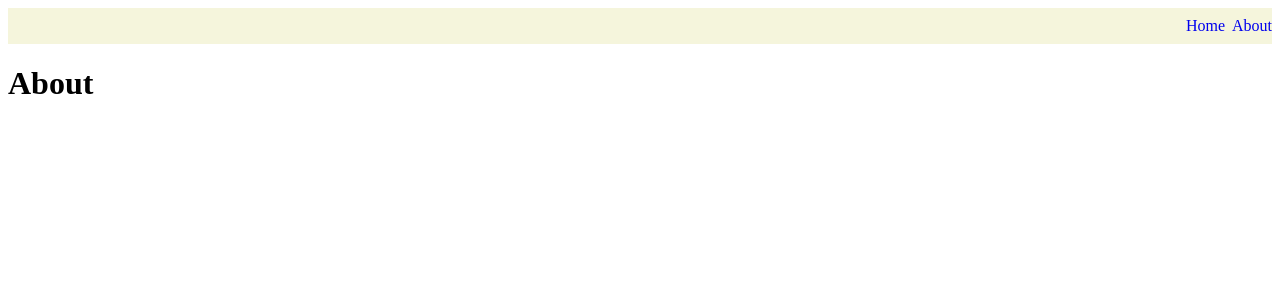
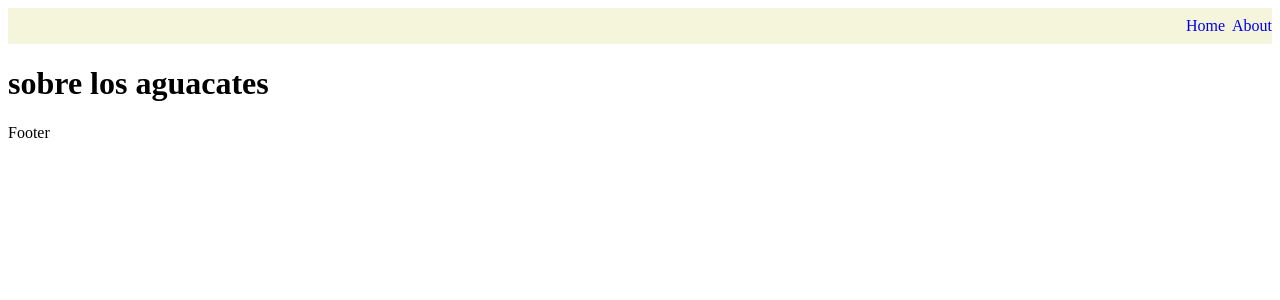
Before and after one commit to raycris/shop-next, a Next.js app: page /about in a window 1280 px wide. Shown: the top 300 px of the page. Built offline with nearby package versions, Linux system fonts and the light colour scheme.

Commit message:
extending app document

```diff
--- /dev/null
+++ b/src/components/Layout/Layout.tsx
@@ -0,0 +1,21 @@
+import React from "react";
+import Navbar from "../Navbar/Navbar";
+
+/* En react 18 children fue eliminado del tipo FC,
+para que typescript no de error debes de añadirlo por cuenta propia */
+
+type Props = {
+  children: React.ReactNode;
+};
+
+const Layout: React.FC<Props> = ({children}) => {
+  return (
+    <div>
+      <Navbar />
+      {children}
+      <footer>Footer</footer>
+    </div>
+  );
+};
+
+export default Layout;
--- /dev/null
+++ b/src/pages/_app.tsx
@@ -0,0 +1,10 @@
+import type { AppProps } from "next/app";
+import Layout from "../components/Layout/Layout";
+
+export default function MyApp({ Component, pageProps }: AppProps) {
+  return (
+    <Layout>
+      <Component {...pageProps} />
+    </Layout>
+  );
+}
--- a/src/pages/about/index.tsx
+++ b/src/pages/about/index.tsx
@@ -1,12 +1,10 @@
 import React from "react";
-import Navbar from "../../components/Navbar/Navbar";
 
 
 const AboutPage = () => {
   return (
     <div>
-      <Navbar/>
-      <h1>About</h1>
+      <h1>sobre los aguacates</h1>
     </div>
   );
 };
--- a/src/pages/index.tsx
+++ b/src/pages/index.tsx
@@ -1,5 +1,4 @@
 import React, { useEffect, useState } from "react";
-import Navbar from "../components/Navbar/Navbar";
 
 import styled from "styled-components";
 
@@ -16,7 +15,6 @@ const Home = () => {
 
   return (
     <Wrapper>
-      <Navbar />
       <h1>Platzi and Next.js!</h1>
       {productList.map((item) => (
         <div key={item.id}>{item.name}</div>
```
